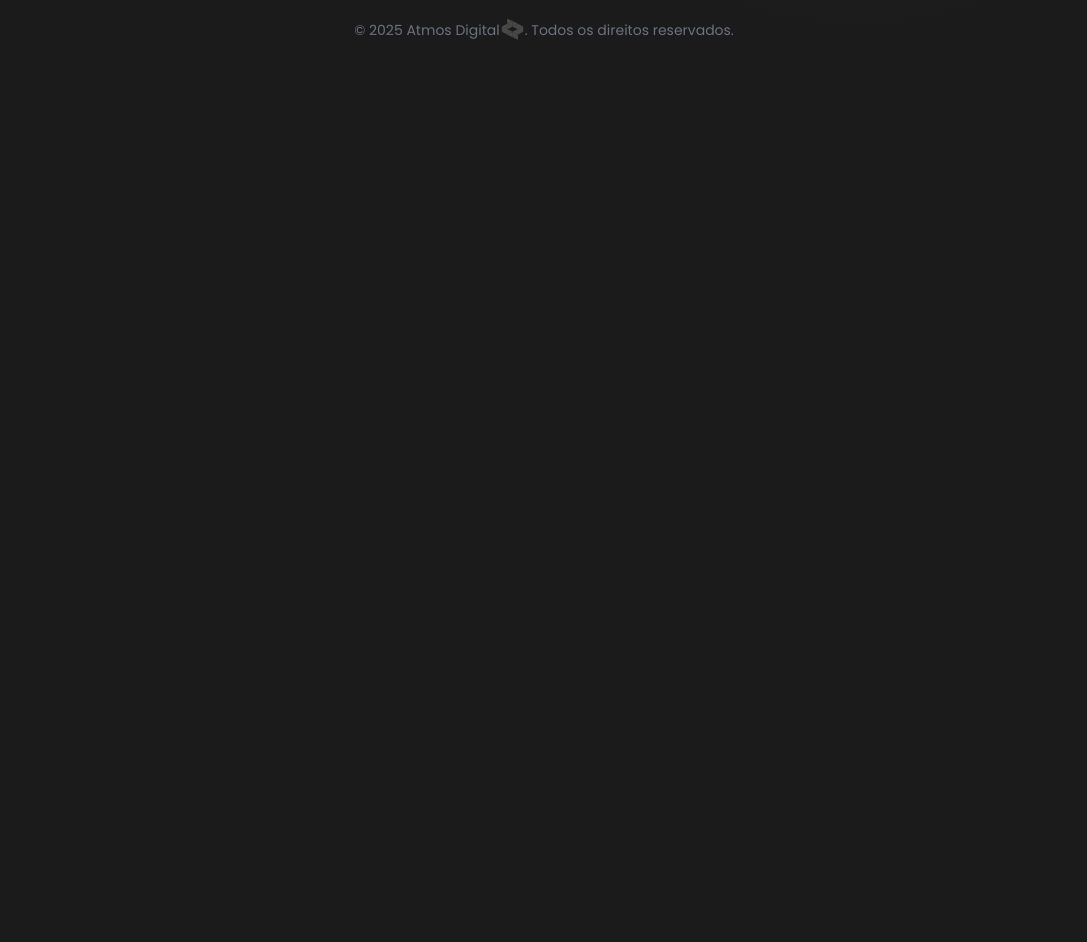
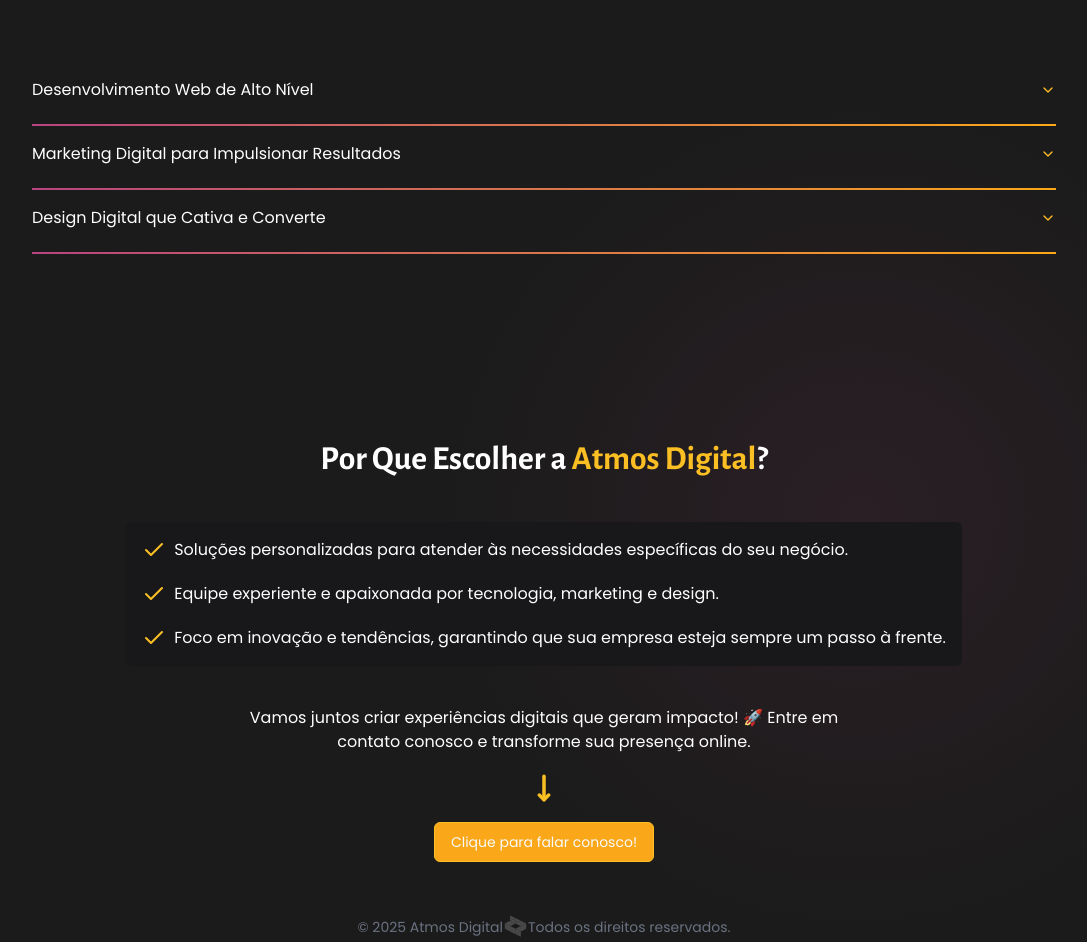
Before and after one commit to houstonbraga/Atmos-Digital-React, a React (Vite) app: page /sobre in a window 1280 px wide. Shown: the part 1280-2222 px from the top of the page, without its empty margins (96-1183 px from the left). Before the commit the page ends 1325 px from the top, so only its background shows below. Built offline with nearby package versions, Linux system fonts and the light colour scheme.

Commit message:
feat: finish About page

```diff
--- a/package.json
+++ b/package.json
@@ -11,6 +11,7 @@
   },
   "dependencies": {
     "@radix-ui/react-accordion": "^1.2.3",
+    "@radix-ui/react-separator": "^1.1.2",
     "@radix-ui/react-slot": "^1.1.2",
     "class-variance-authority": "^0.7.1",
     "classnames": "^2.5.1",
--- a/src/components/Footer.tsx
+++ b/src/components/Footer.tsx
@@ -1,7 +1,7 @@
 export function Footer() {
   return (
-    <div className="absolute bottom-0 pb-1">
-      <span className="flex items-center text-sm text-gray-500">© 2025 Atmos Digital <img src="./mark-footer-logo.svg" alt="mark-footer-logo" />. Todos os direitos reservados.</span>
+    <div className="absolute bottom-0 pb-1 px-6 flex flex-wrap items-center justify-center">
+      <span className="flex items-center flex-wrap justify-center text-sm text-gray-500">© 2025 Atmos Digital <img src="./mark-footer-logo.svg" alt="mark-footer-logo" /> Todos os direitos reservados.</span>
     </div>
   )
 }
--- a/src/components/ui/accordion.tsx
+++ b/src/components/ui/accordion.tsx
@@ -12,11 +12,15 @@
 >(({ className, ...props }, ref) => (
   <AccordionPrimitive.Item
     ref={ref}
-    className={cn("border-b", className)}
+    className={cn(
+      "relative pb-2 border-b-0 before:absolute before:left-0 before:bottom-0 before:h-[2px] before:w-full before:bg-gradient-to-r before:from-[#B84480] before:to-[#FAA819] before:content-['']",
+      className
+    )}
     {...props}
   />
-))
-AccordionItem.displayName = "AccordionItem"
+));
+
+
 
 const AccordionTrigger = React.forwardRef<
   React.ElementRef<typeof AccordionPrimitive.Trigger>,
@@ -32,7 +36,7 @@
       {...props}
     >
       {children}
-      <ChevronDown className="h-4 w-4 shrink-0 transition-transform duration-200" />
+      <ChevronDown className="h-4 w-4 shrink-0 transition-transform duration-200 text-amber-400" />
     </AccordionPrimitive.Trigger>
   </AccordionPrimitive.Header>
 ))
--- /dev/null
+++ b/src/components/ui/separator.tsx
@@ -0,0 +1,29 @@
+import * as React from "react"
+import * as SeparatorPrimitive from "@radix-ui/react-separator"
+
+import { cn } from "@/lib/utils"
+
+const Separator = React.forwardRef<
+  React.ElementRef<typeof SeparatorPrimitive.Root>,
+  React.ComponentPropsWithoutRef<typeof SeparatorPrimitive.Root>
+>(
+  (
+    { className, orientation = "horizontal", decorative = true, ...props },
+    ref
+  ) => (
+    <SeparatorPrimitive.Root
+      ref={ref}
+      decorative={decorative}
+      orientation={orientation}
+      className={cn(
+        "shrink-0 bg-border",
+        orientation === "horizontal" ? "h-[1px] w-full" : "h-full w-[1px]",
+        className
+      )}
+      {...props}
+    />
+  )
+)
+Separator.displayName = SeparatorPrimitive.Root.displayName
+
+export { Separator }
--- a/src/pages/About/About.tsx
+++ b/src/pages/About/About.tsx
@@ -3,13 +3,18 @@
 import { Header } from "../../components/Header/Header";
 import { ShadowBg } from "../../components/ShadowBg";
 import { AccordionAbout } from "./components/AccordionAbout";
+import { CardAbout } from "./components/CardAbout";
+
+import "./index.css";
+import { MoveDown } from "lucide-react";
+import { Button } from "@/components/ui/button";
 
 const About = () => {
   return (
     <div className="flex flex-col justify-center items-center relative">
       <Header />
       <ShadowBg variant="shadowG" />
-      <GridContainer>
+      <GridContainer className="flex flex-col gap-5 justify-center items-center">
         <div className="flex justify-center items-center flex-col mb-36">
           <h1 className="font-gurajada text-5xl text-amber-400 mt-16 mb-14">
             Quem somos?
@@ -37,15 +42,40 @@
         </div>
 
         <div className="w-full flex flex-col items-center mt-20 mb-20 gap-10">
-          <h1 className="font-gurajada text-5xl">
+          <h1 className="font-gurajada text-5xl mb-10">
             Transformando ideia em{" "}
             <span className="text-secondary">Experiências Digitais</span>
           </h1>
+          <p className="text-center mb-10">
+            No mundo digital de hoje, ter uma presença forte na internet não é
+            mais uma opção, é uma necessidade. A{" "}
+            <span className="text-amber-400">Atmos Digital</span> é uma agência
+            digital especializada em criar soluções inovadoras para empresas que
+            desejam se destacar no ambiente online.
+          </p>
           <AccordionAbout />
         </div>
+
+        <div className="flex flex-col items-center mb-20 mt-20">
+          <h1 className="font-gurajada text-5xl mb-10">
+            Por Que Escolher a{" "}
+            <span className="text-amber-400">Atmos Digital</span>?
+          </h1>
+          <div className="card-about rounded-md px-4 py-4 bg-zinc-900 mb-10">
+            <CardAbout />
+          </div>
+          <p className="text-center max-w-[600px] mb-5">
+            Vamos juntos criar experiências digitais que geram impacto! 🚀 Entre
+            em contato conosco e transforme sua presença online.
+          </p>
+          <div className="flex flex-col gap-5 items-center">
+            <MoveDown size={28} strokeWidth={3} className="text-amber-400" />
+            <Button className="hover:border-amber-400 border border-amber-400">Clique para falar conosco!</Button>
+          </div>
+        </div>
       </GridContainer>
+      <Footer />
       <ShadowBg variant="shadowM" />
-      <Footer />
     </div>
   );
 };
--- a/src/pages/About/components/AccordionAbout.tsx
+++ b/src/pages/About/components/AccordionAbout.tsx
@@ -3,31 +3,44 @@
   AccordionContent,
   AccordionItem,
   AccordionTrigger,
-} from "@/components/ui/accordion"
+} from "@/components/ui/accordion";
 
 export function AccordionAbout() {
   return (
     <Accordion type="single" collapsible className="w-full max-w-5xl">
       <AccordionItem value="item-1">
-        <AccordionTrigger>Is it accessible?</AccordionTrigger>
+        <AccordionTrigger className="text-start">Desenvolvimento Web de Alto Nível</AccordionTrigger>
         <AccordionContent>
-          Yes. It adheres to the WAI-ARIA design pattern.
+          Construímos sites, plataformas e sistemas personalizados com
+          tecnologia de ponta. Nossa equipe de desenvolvedores cria experiências
+          interativas, responsivas e otimizadas para garantir a melhor
+          performance e usabilidade. Do site institucional ao e-commerce
+          robusto, entregamos soluções sob medida para cada necessidade.
         </AccordionContent>
       </AccordionItem>
       <AccordionItem value="item-2">
-        <AccordionTrigger>Is it styled?</AccordionTrigger>
+        <AccordionTrigger className="text-start">
+          Marketing Digital para Impulsionar Resultados
+        </AccordionTrigger>
         <AccordionContent>
-          Yes. It comes with default styles that matches the other
-          components&apos; aesthetic.
+          Uma presença digital de sucesso vai além de um bom site. Criamos
+          estratégias completas de marketing digital, incluindo gestão de
+          tráfego pago, SEO, redes sociais e e-mail marketing. Nossa missão é
+          conectar marcas ao seu público-alvo e aumentar conversões de forma
+          eficiente.
         </AccordionContent>
       </AccordionItem>
       <AccordionItem value="item-3">
-        <AccordionTrigger>Is it animated?</AccordionTrigger>
+        <AccordionTrigger className="text-start">
+          Design Digital que Cativa e Converte
+        </AccordionTrigger>
         <AccordionContent>
-          Yes. It&apos;s animated by default, but you can disable it if you
-          prefer.
+          O design é a primeira impressão que seu público terá da sua marca.
+          Desenvolvemos identidades visuais, interfaces intuitivas e materiais
+          gráficos que fortalecem a presença digital do seu negócio. Do branding
+          ao UX/UI, garantimos designs que combinam estética e funcionalidade.
         </AccordionContent>
       </AccordionItem>
     </Accordion>
-  )
+  );
 }
--- /dev/null
+++ b/src/pages/About/components/CardAbout.tsx
@@ -0,0 +1,31 @@
+import { Check } from "lucide-react";
+
+const cardItems = [
+  {
+    id: 1,
+    description:
+      "Soluções personalizadas para atender às necessidades específicas do seu negócio.",
+  },
+  {
+    id: 2,
+    description:
+      "Equipe experiente e apaixonada por tecnologia, marketing e design.",
+  },
+  {
+    id: 3,
+    description:
+      "Foco em inovação e tendências, garantindo que sua empresa esteja sempre um passo à frente.",
+  },
+];
+export function CardAbout() {
+  return (
+    <div className="flex flex-col gap-5 justify-center">
+      {cardItems.map((item) => (
+        <div className="flex items-center gap-2">
+          <Check className="text-amber-400"/>
+          <p key={item.id}>{item.description}</p>
+        </div>
+      ))}
+    </div>
+  );
+}
```
Also changed, not shown: src/pages/About/index.css (added), 1 other file (tests, documents, lock files or other folders).
